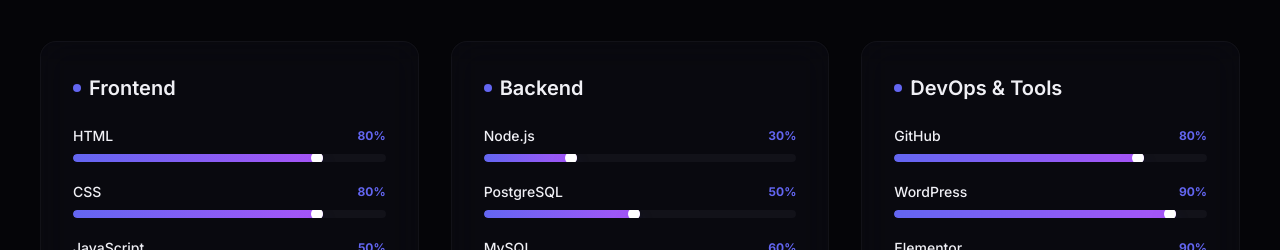
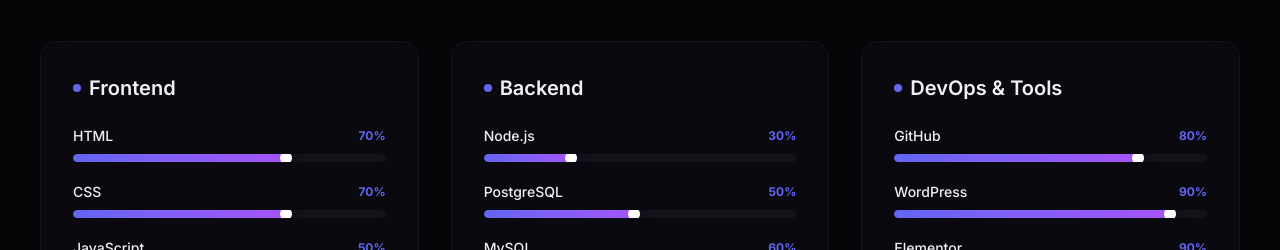
Before and after one commit to MuhammadRavaMulyana/portfolio-nextjs-update, a Next.js app: page / in a window 1280 px wide. Shown: the part 6160-6410 px from the top of the page. Built offline with nearby package versions, Linux system fonts and the light colour scheme.

Commit message:
ubah persenan skill HTML dan CSS

```diff
--- a/components/Skills.tsx
+++ b/components/Skills.tsx
@@ -8,8 +8,8 @@
   {
     name: "Frontend",
     skills: [
-      { name: "HTML", level: 80 },
-      { name: "CSS", level: 80 },
+      { name: "HTML", level: 70 },
+      { name: "CSS", level: 70 },
       { name: "JavaScript", level: 50 },
       { name: "Next.js", level: 60 },
       { name: "Tailwind CSS", level: 60 },
```
